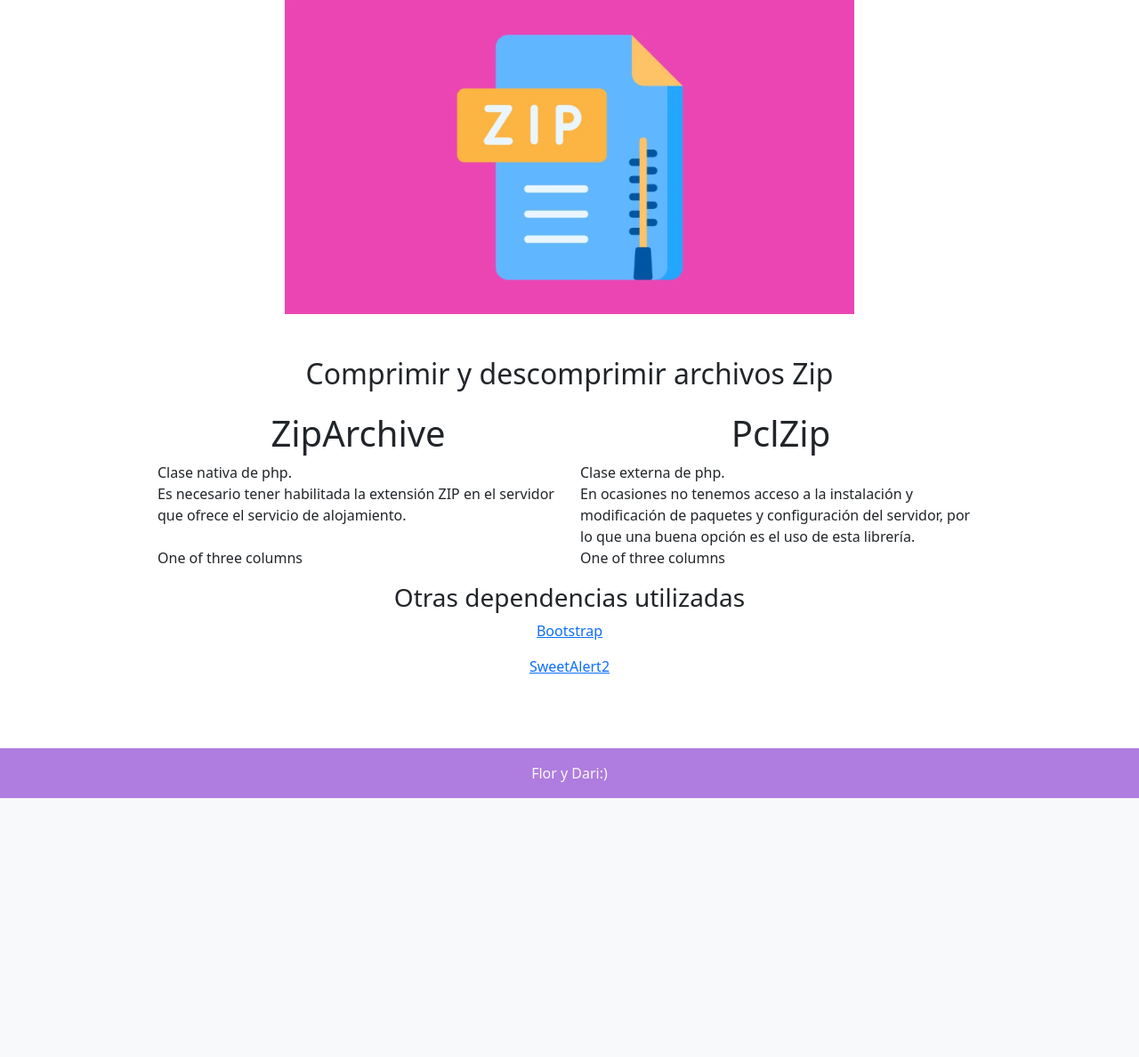
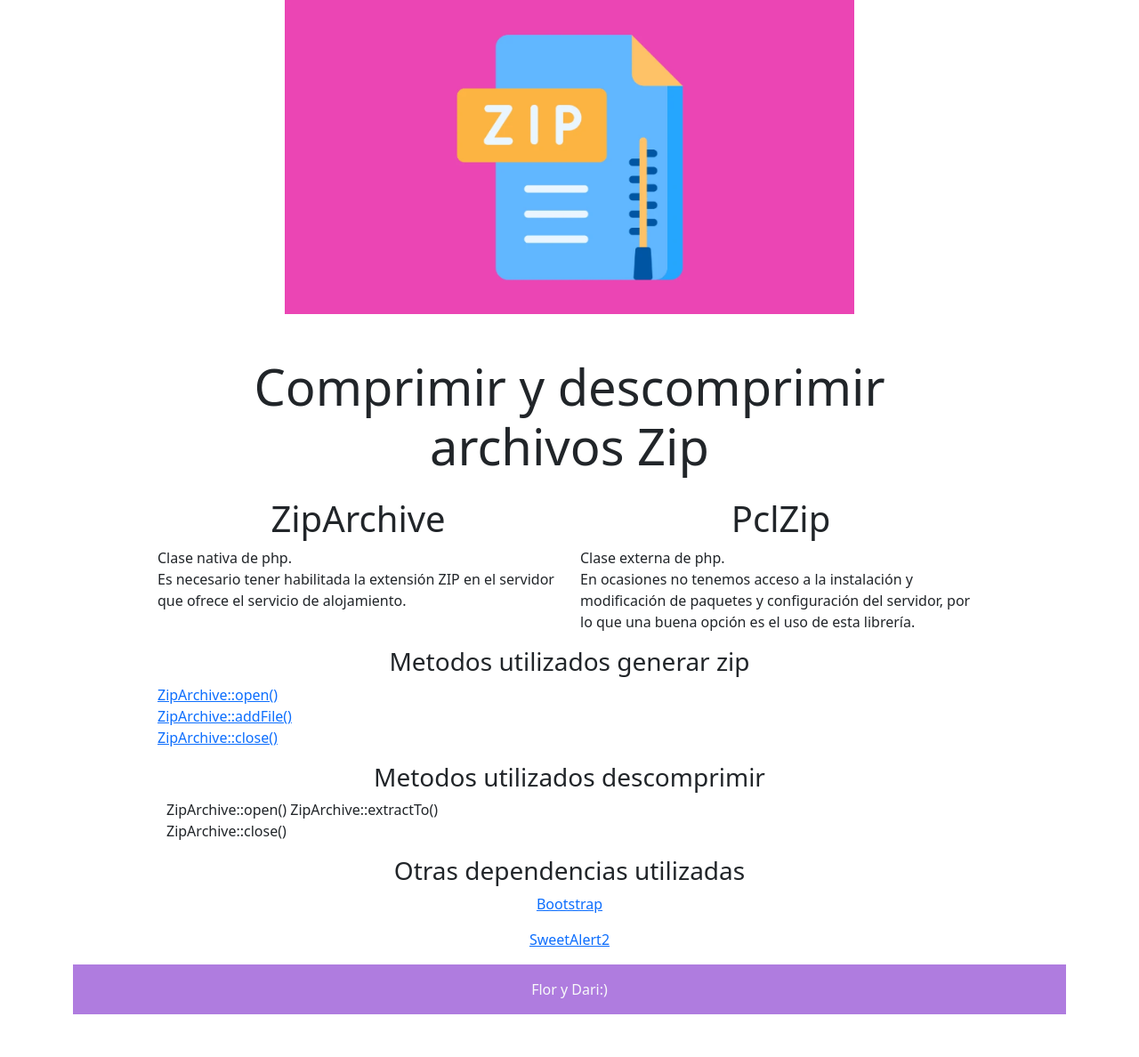
Before and after one commit to florencianionquepan/comprimir-archivos, a PHP site: page /Vista/Home/index.php in a window 1280 px wide. Shown: the part 111-1299 px from the top of the page at 89% size. Before the commit the page ends 1008 px from the top, so only its background shows below. Run offline with PHP 8.4, Linux system fonts and the light colour scheme; some libraries are stand-ins or nearby versions.

Commit message:
agrega métodos utilizados en zipArchive. Faltan estilos

```diff
--- a/Vista/Common/Footer.php
+++ b/Vista/Common/Footer.php
@@ -3,10 +3,11 @@
 
 
   <!-- Copyright -->
-    <div class="container">
+    <div class="container-fluid">
         <div class="footer-copyright text-center py-3 text-light" >Flor y Dari:)
         </div>
     </div>
+</footer>
 
     <script type='text/javascript' src='../../node_modules/bootstrap/dist/js/bootstrap.min.js'></script>
     <script type='text/javascript' src='../../node_modules/sweetalert2/dist/sweetalert2.min.js'></script>
--- a/Vista/Home/index.php
+++ b/Vista/Home/index.php
@@ -12,7 +12,7 @@
 
   <div class="row align-items-center justify-content-center">
     <div class="col-10 text-center mb-3">
-      <h2 class='display'>Comprimir y descomprimir archivos Zip<h2>
+      <h2 class='display-4'>Comprimir y descomprimir archivos Zip<h2>
     </div>
   </div>
   <div class="row align-items-center text-center justify-content-center">
@@ -34,15 +34,37 @@
     </div>
   </div>
   <div class="row align-items-center justify-content-center">
-    <div class="col-10 col-md-6 col-lg-5">
-      One of three columns
-    </div>
-    <div class="col-10 col-md-6 col-lg-5">
-      One of three columns
+    <div class="col-10 text-center pt-3">
+      <h3>Metodos utilizados generar zip</h3>
     </div>
   </div>
   <div class="row align-items-center justify-content-center">
-  <div class="col-10 text-center my-3">
+    <div class="col-10 col-md-6 col-lg-5">
+    <a href='https://www.php.net/manual/es/ziparchive.open'>ZipArchive::open()</a><br>
+    <a href='https://www.php.net/manual/es/ziparchive.addfile'>ZipArchive::addFile()</a><br>
+    <a href='https://www.php.net/manual/es/ziparchive.addfile'>ZipArchive::close()</a><br>
+    </div>
+    <div class="col-10 col-md-6 col-lg-5">
+
+    </div>
+  </div>
+  <div class="row align-items-center justify-content-center">
+    <div class="col-10 text-center pt-3">
+      <h3>Metodos utilizados descomprimir</h3>
+    </div>
+    <div class="row align-items-center justify-content-center">
+    <div class="col-10 col-md-6 col-lg-5">
+    ZipArchive::open()
+    ZipArchive::extractTo()
+    ZipArchive::close()
+    </div>
+    <div class="col-10 col-md-6 col-lg-5">
+
+    </div>
+  </div>
+
+  <div class="row align-items-center justify-content-center">
+  <div class="col-10 text-center pt-3">
   <h3>Otras dependencias utilizadas</h3>
     <p><a href='https://getbootstrap.com'>Bootstrap</a><p>
     <p><a href='https://sweetalert2.github.io/'>SweetAlert2</a><p>
```
